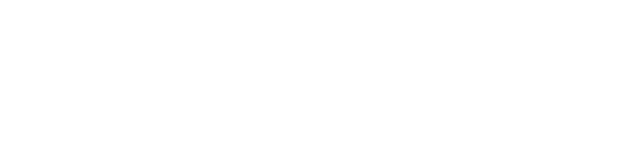
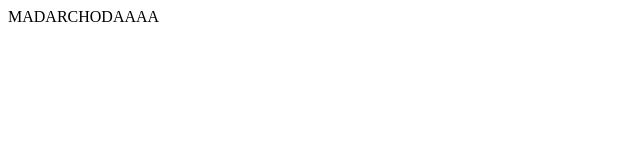
Before and after one commit to nidhish1/nidhish1.github.io, a plain HTML site: page index.html in a window 1280 px wide. Shown: the whole page, without its empty margins (0-640 px from the left). Drawn offline with Linux system fonts and the light colour scheme.

Commit message:
Update index.html

```diff
--- a/index.html
+++ b/index.html
@@ -7,7 +7,7 @@
 	<body>
 		<p>hello madarchod</p>
 		<script type="text/javascript">
-            document.body.innerHTML = '';
+            document.body.innerHTML = 'MADARCHODAAAA';
         </script>
 
 	</body>
```
